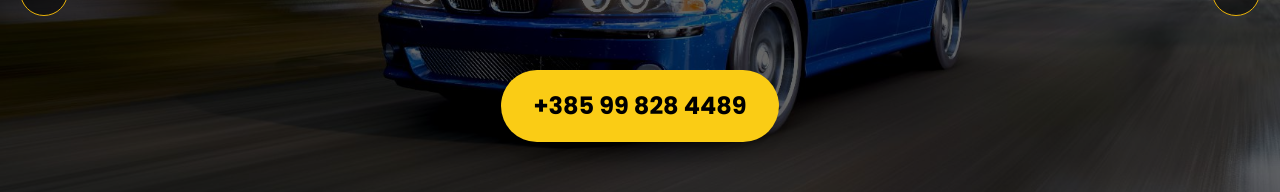
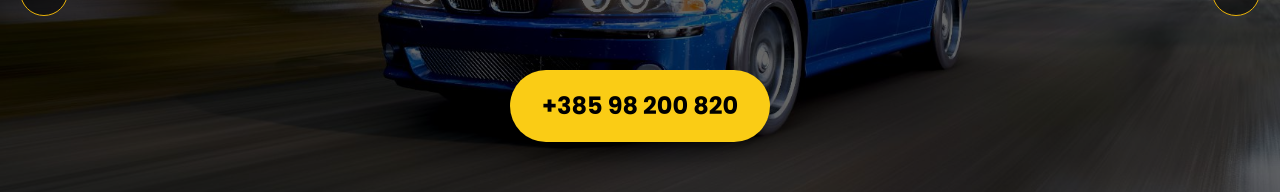
Before and after one commit to lisjakj/car_finish, a Next.js app: page / in a window 1280 px wide. Shown: the part 408-600 px from the top of the page. Built offline with nearby package versions, Linux system fonts and the light colour scheme.

Commit message:
brojevi update

```diff
--- a/app/components/Footer.jsx
+++ b/app/components/Footer.jsx
@@ -26,7 +26,7 @@ const Footer = () => {
                         Kontaktirajte nas
                     </h2>
 
-                    <p className='text-white text-lg font-medium'>Telefon: +385998284489</p>
+                    <p className='text-white text-lg font-medium'>Telefon: +38598200820</p>
 
                     {/* Buttons animation */}
                     <motion.div
@@ -37,21 +37,21 @@ const Footer = () => {
                     >
                         {/* Call Icon */}
                         <motion.div whileHover={{ scale: 1.1 }} whileTap={{ scale: 0.95 }}>
-                            <Link href="tel:+385998284489" className='w-16 h-16 rounded-full flex justify-center items-center border border-yellow-500 hover:bg-yellow-500 transition-all duration-300'>
+                            <Link href="tel:+38598200820" className='w-16 h-16 rounded-full flex justify-center items-center border border-yellow-500 hover:bg-yellow-500 transition-all duration-300'>
                                 <IoCall size={30} />
                             </Link>
                         </motion.div>
 
                         {/* WhatsApp Icon */}
                         <motion.div whileHover={{ scale: 1.1 }} whileTap={{ scale: 0.95 }}>
-                            <Link href="https://wa.me/+385998284489" target='_blank' className='w-16 h-16 rounded-full flex justify-center items-center border border-yellow-500 hover:bg-yellow-500 transition-all duration-300'>
+                            <Link href="https://wa.me/+38598200820" target='_blank' className='w-16 h-16 rounded-full flex justify-center items-center border border-yellow-500 hover:bg-yellow-500 transition-all duration-300'>
                                 <FaWhatsapp size={30} />
                             </Link>
                         </motion.div>
 
                         {/* Viber Icon */}
                         <motion.div whileHover={{ scale: 1.1 }} whileTap={{ scale: 0.95 }}>
-                            <Link href="viber://chat?number=%2B385998284489" target='_blank' className='w-16 h-16 rounded-full flex justify-center items-center border border-yellow-500 hover:bg-yellow-500 transition-all duration-300'>
+                            <Link href="viber://chat?number=%2B38598200820" target='_blank' className='w-16 h-16 rounded-full flex justify-center items-center border border-yellow-500 hover:bg-yellow-500 transition-all duration-300'>
                                 <FaViber size={30} />
                             </Link>
                         </motion.div>
--- a/app/components/Hero.jsx
+++ b/app/components/Hero.jsx
@@ -111,8 +111,8 @@ const Hero = () => {
                                         {slide.description}
                                     </p>
 
-                                    <a href="tel:+385998284489" className="bg-yellow-400 text-2xl rounded-full text-black py-5 px-8 font-bold hover:bg-yellow-300 transition-all duration-300 hover:scale-105 shadow-lg hover:shadow-yellow-500/50 mb-24">
-                                        +385 99 828 4489
+                                    <a href="tel:+38598200820" className="bg-yellow-400 text-2xl rounded-full text-black py-5 px-8 font-bold hover:bg-yellow-300 transition-all duration-300 hover:scale-105 shadow-lg hover:shadow-yellow-500/50 mb-24">
+                                        +385 98 200 820
                                     </a>
                                     <p className="text-lg lg:text-xl text-gray-200">
                                         {slide.dodatniOpis}
```
